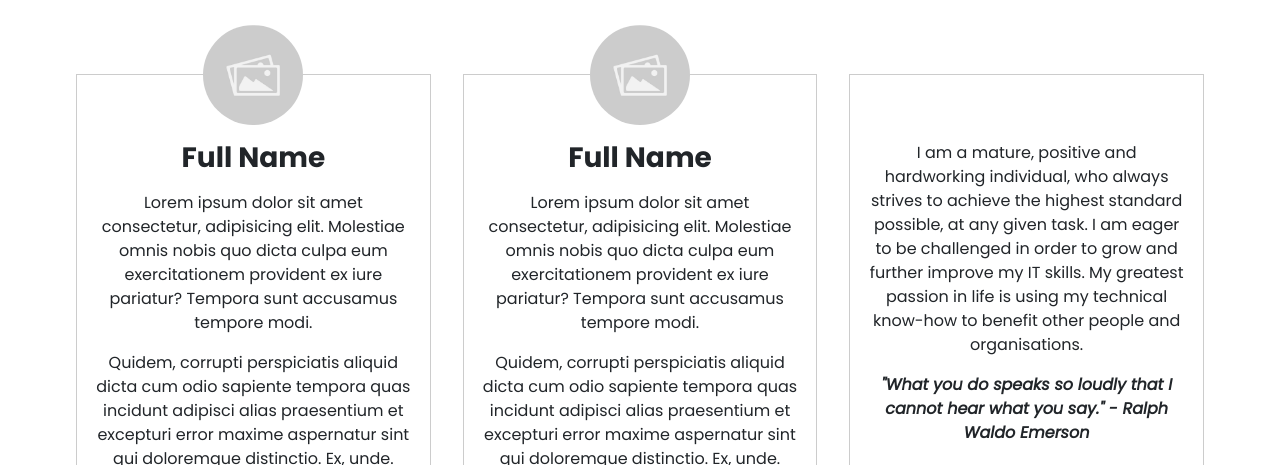
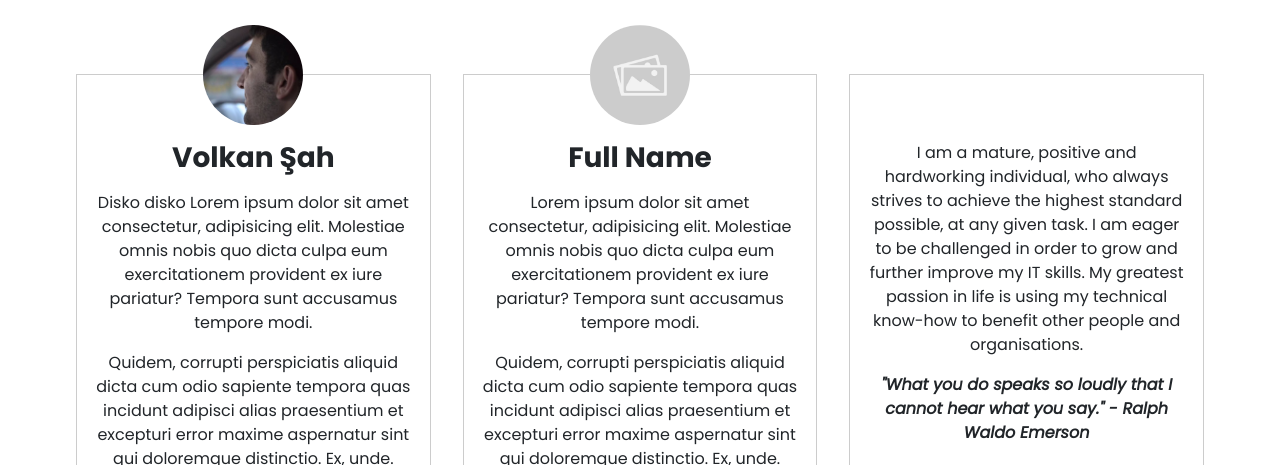
Before and after one commit to sahvolkan/bilgeadam-students-gen1-main, a plain HTML site: page index.html in a window 1280 px wide. Shown: the part 1301-1766 px from the top of the page. Drawn offline with nearby package versions, Linux system fonts and the light colour scheme.

Commit message:
Update index.html

```diff
--- a/index.html
+++ b/index.html
@@ -171,11 +171,13 @@
           <div class="custom-card-wrapper col-12 col-md-6 col-lg-4">
             <div class="custom-card">
               <div class="avatar-wrapper">
-                <img src="img/placeholder.jpeg" alt="" class="avatar" />
+                <img src="img/volkanşah.jpg" alt="" class="avatar" />
               </div>
               <div>
-                <h3>Full Name</h3>
+                <h3>Volkan Şah</h3>
                 <p>
+
+                  Disko disko
                   Lorem ipsum dolor sit amet consectetur, adipisicing elit.
                   Molestiae omnis nobis quo dicta culpa eum exercitationem
                   provident ex iure pariatur? Tempora sunt accusamus tempore
```
